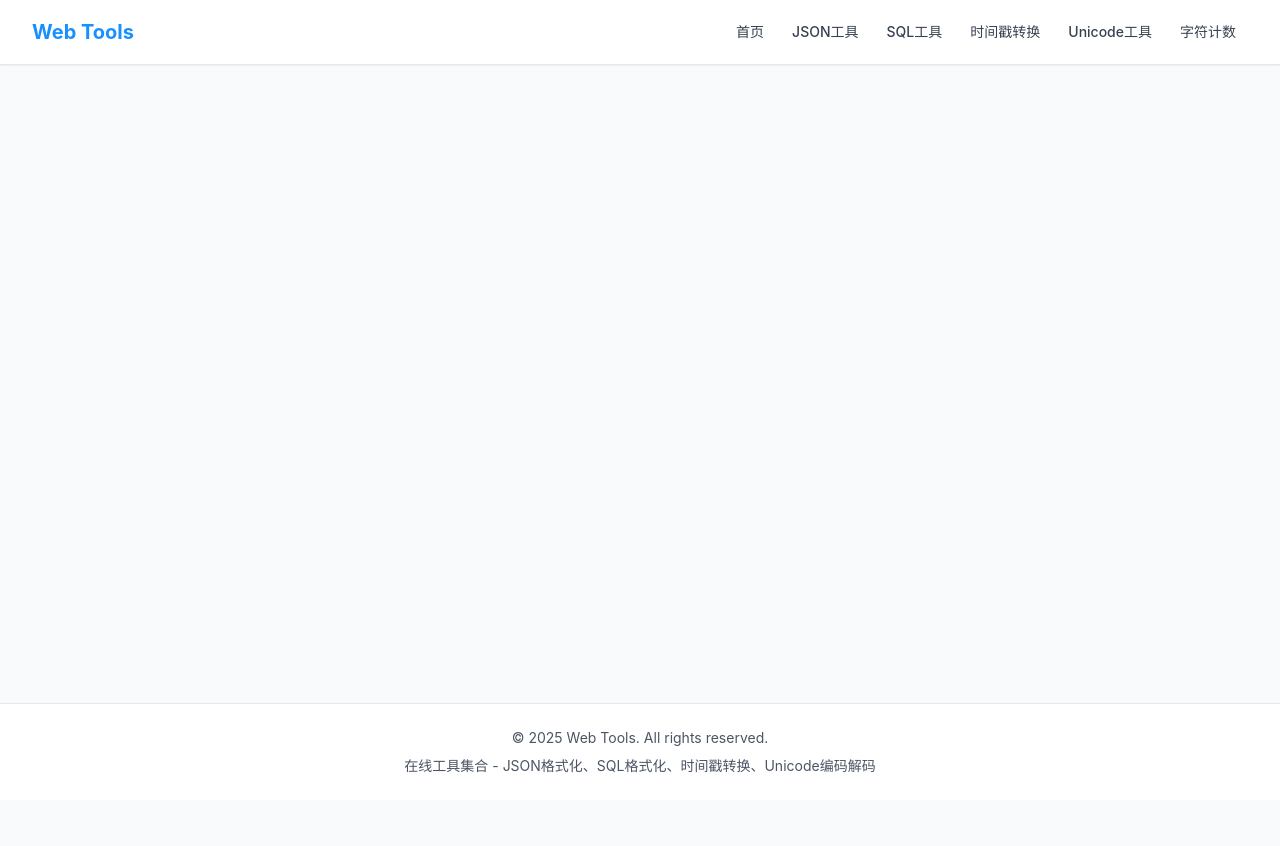
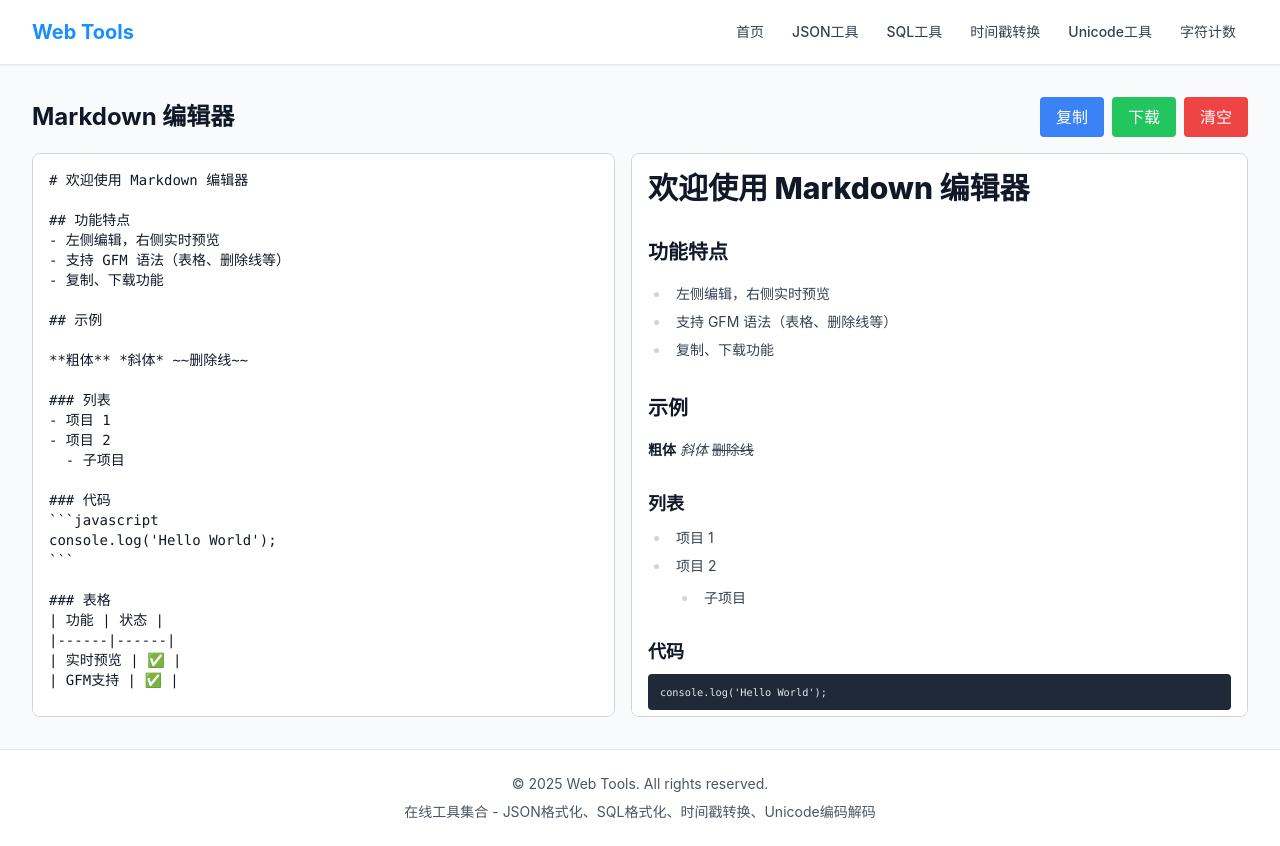
Before and after one commit to Fangfang-Lee/web-tools, a React (Vite) app: page /markdown in a window 1280 px wide. Before the commit the page ends 800 px from the top, so only its background shows below. Built offline with nearby package versions, Linux system fonts and the light colour scheme.

Commit message:
feat: add markdown editor with live preview

```diff
--- a/src/App.tsx
+++ b/src/App.tsx
@@ -19,6 +19,9 @@ const UnicodeConverter = lazy(() =>
 const CharCounter = lazy(() =>
   import('./pages/CharCounter').then((module) => ({ default: module.CharCounter }))
 );
+const MarkdownEditor = lazy(() =>
+  import('./pages/MarkdownEditor').then((module) => ({ default: module.MarkdownEditor }))
+);
 
 const Loading = () => (
   <div className="flex items-center justify-center min-h-[400px]">
@@ -38,6 +41,7 @@ function App() {
             <Route path="/timestamp" element={<TimestampConverter />} />
             <Route path="/unicode" element={<UnicodeConverter />} />
             <Route path="/charcounter" element={<CharCounter />} />
+            <Route path="/markdown" element={<MarkdownEditor />} />
           </Routes>
         </Suspense>
       </Layout>
--- a/src/pages/Home.tsx
+++ b/src/pages/Home.tsx
@@ -32,6 +32,12 @@ const tools = [
     description: '计算文本中的字符数量，支持中英文、数字、空格统计',
     icon: '📝',
   },
+  {
+    path: '/markdown',
+    title: 'Markdown 编辑器',
+    description: '在线 Markdown 编辑器，支持实时预览和 GFM 语法',
+    icon: '📄',
+  },
 ];
 
 export const Home: React.FC = () => {
--- /dev/null
+++ b/src/pages/MarkdownEditor.tsx
@@ -0,0 +1,108 @@
+import React, { useState } from 'react';
+import ReactMarkdown from 'react-markdown';
+import remarkGfm from 'remark-gfm';
+
+const defaultText = `# 欢迎使用 Markdown 编辑器
+
+## 功能特点
+- 左侧编辑，右侧实时预览
+- 支持 GFM 语法（表格、删除线等）
+- 复制、下载功能
+
+## 示例
+
+**粗体** *斜体* ~~删除线~~
+
+### 列表
+- 项目 1
+- 项目 2
+  - 子项目
+
+### 代码
+\`\`\`javascript
+console.log('Hello World');
+\`\`\`
+
+### 表格
+| 功能 | 状态 |
+|------|------|
+| 实时预览 | ✅ |
+| GFM支持 | ✅ |
+
+---
+
+开始编辑你的 Markdown 吧！
+`;
+
+export const MarkdownEditor: React.FC = () => {
+  const [content, setContent] = useState(defaultText);
+
+  const handleCopy = () => {
+    navigator.clipboard.writeText(content);
+  };
+
+  const handleDownload = () => {
+    const blob = new Blob([content], { type: 'text/markdown' });
+    const url = URL.createObjectURL(blob);
+    const a = document.createElement('a');
+    a.href = url;
+    a.download = 'document.md';
+    a.click();
+    URL.revokeObjectURL(url);
+  };
+
+  const handleClear = () => {
+    if (confirm('确定要清空内容吗？')) {
+      setContent('');
+    }
+  };
+
+  return (
+    <div className="h-[calc(100vh-180px)] flex flex-col">
+      <div className="flex items-center justify-between mb-4">
+        <h1 className="text-2xl font-bold text-gray-900">Markdown 编辑器</h1>
+        <div className="flex gap-2">
+          <button
+            onClick={handleCopy}
+            className="px-4 py-2 bg-blue-500 text-white rounded hover:bg-blue-600 transition-colors"
+          >
+            复制
+          </button>
+          <button
+            onClick={handleDownload}
+            className="px-4 py-2 bg-green-500 text-white rounded hover:bg-green-600 transition-colors"
+          >
+            下载
+          </button>
+          <button
+            onClick={handleClear}
+            className="px-4 py-2 bg-red-500 text-white rounded hover:bg-red-600 transition-colors"
+          >
+            清空
+          </button>
+        </div>
+      </div>
+
+      <div className="flex-1 flex gap-4 min-h-0">
+        {/* 左侧编辑区 */}
+        <div className="flex-1 flex flex-col">
+          <textarea
+            value={content}
+            onChange={(e) => setContent(e.target.value)}
+            className="flex-1 w-full p-4 border border-gray-300 rounded-lg resize-none focus:outline-none focus:ring-2 focus:ring-blue-500 font-mono text-sm"
+            placeholder="在此输入 Markdown..."
+          />
+        </div>
+
+        {/* 右侧预览区 */}
+        <div className="flex-1 border border-gray-300 rounded-lg overflow-auto p-4 bg-white">
+          <div className="prose prose-sm max-w-none">
+            <ReactMarkdown remarkPlugins={[remarkGfm]}>{content}</ReactMarkdown>
+          </div>
+        </div>
+      </div>
+    </div>
+  );
+};
+
+export default MarkdownEditor;
--- a/tailwind.config.js
+++ b/tailwind.config.js
@@ -17,5 +17,7 @@ export default {
       },
     },
   },
-  plugins: [],
+  plugins: [
+    require('@tailwindcss/typography'),
+  ],
 }
```
Also changed, not shown: package.json (+6 -3 lines), 1 other file (tests, documents, lock files or other folders).
